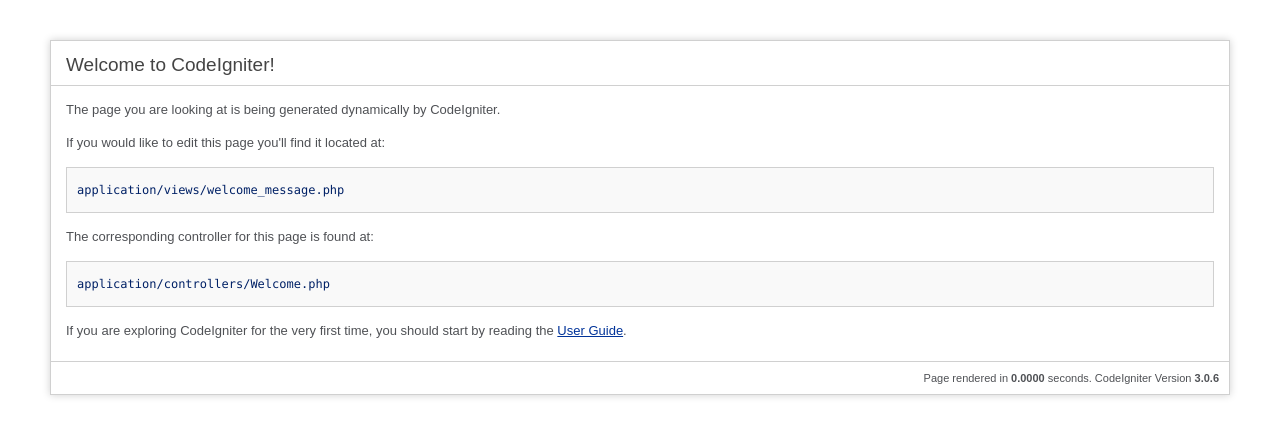
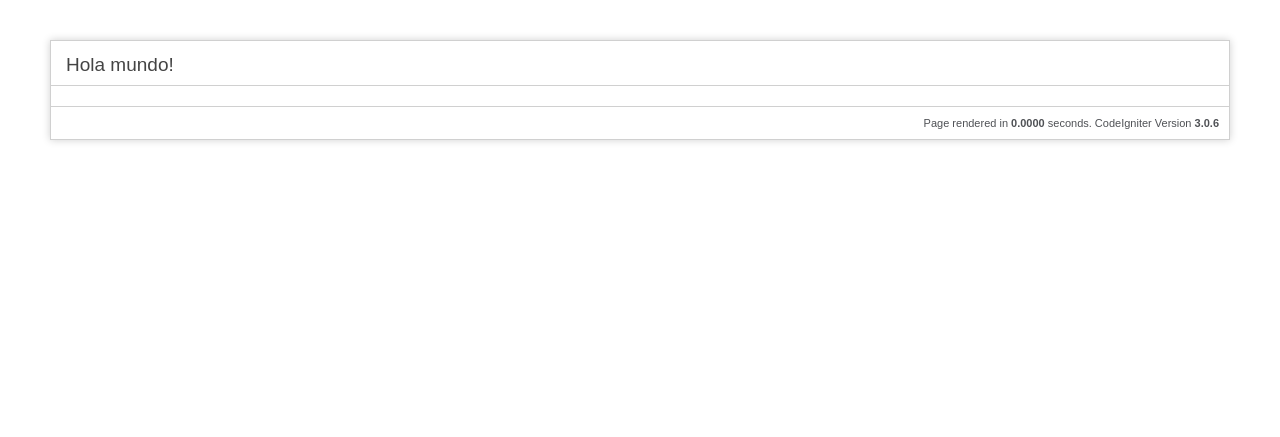
Before and after one commit to luischaavez/Blog.com, a CodeIgniter app: page /database/ in a window 1280 px wide. Shown: the top 437 px of the page. Run offline with CodeIgniter, Linux system fonts and the light colour scheme.

Commit message:
Se modifico la vista welcome_message y el controlador Welcome para cambiarlos de nombre

```diff
--- a/application/config/routes.php
+++ b/application/config/routes.php
@@ -49,6 +49,6 @@ defined('BASEPATH') OR exit('No direct script access allowed');
 | Examples:	my-controller/index	-> my_controller/index
 |		my-controller/my-method	-> my_controller/my_method
 */
-$route['default_controller'] = 'welcome';
+$route['default_controller'] = 'Home';
 $route['404_override'] = '';
 $route['translate_uri_dashes'] = FALSE;
--- a/application/controllers/Welcome.php
+++ b/application/controllers/Home.php
@@ -1,7 +1,7 @@
 <?php
 defined('BASEPATH') OR exit('No direct script access allowed');
 
-class Welcome extends CI_Controller {
+class Home extends CI_Controller {
 
 	/**
 	 * Index Page for this controller.
@@ -20,6 +20,6 @@ class Welcome extends CI_Controller {
 	 */
 	public function index()
 	{
-		$this->load->view('welcome_message');
+		$this->load->view('Login');
 	}
 }
--- a/application/views/welcome_message.php
+++ b/application/views/Login.php
@@ -68,19 +68,8 @@ defined('BASEPATH') OR exit('No direct script access allowed');
 <body>
 
 <div id="container">
-	<h1>Welcome to CodeIgniter!</h1>
+	<h1>Hola mundo!</h1>
 
-	<div id="body">
-		<p>The page you are looking at is being generated dynamically by CodeIgniter.</p>
-
-		<p>If you would like to edit this page you'll find it located at:</p>
-		<code>application/views/welcome_message.php</code>
-
-		<p>The corresponding controller for this page is found at:</p>
-		<code>application/controllers/Welcome.php</code>
-
-		<p>If you are exploring CodeIgniter for the very first time, you should start by reading the <a href="user_guide/">User Guide</a>.</p>
-	</div>
 
 	<p class="footer">Page rendered in <strong>{elapsed_time}</strong> seconds. <?php echo  (ENVIRONMENT === 'development') ?  'CodeIgniter Version <strong>' . CI_VERSION . '</strong>' : '' ?></p>
 </div>
```
